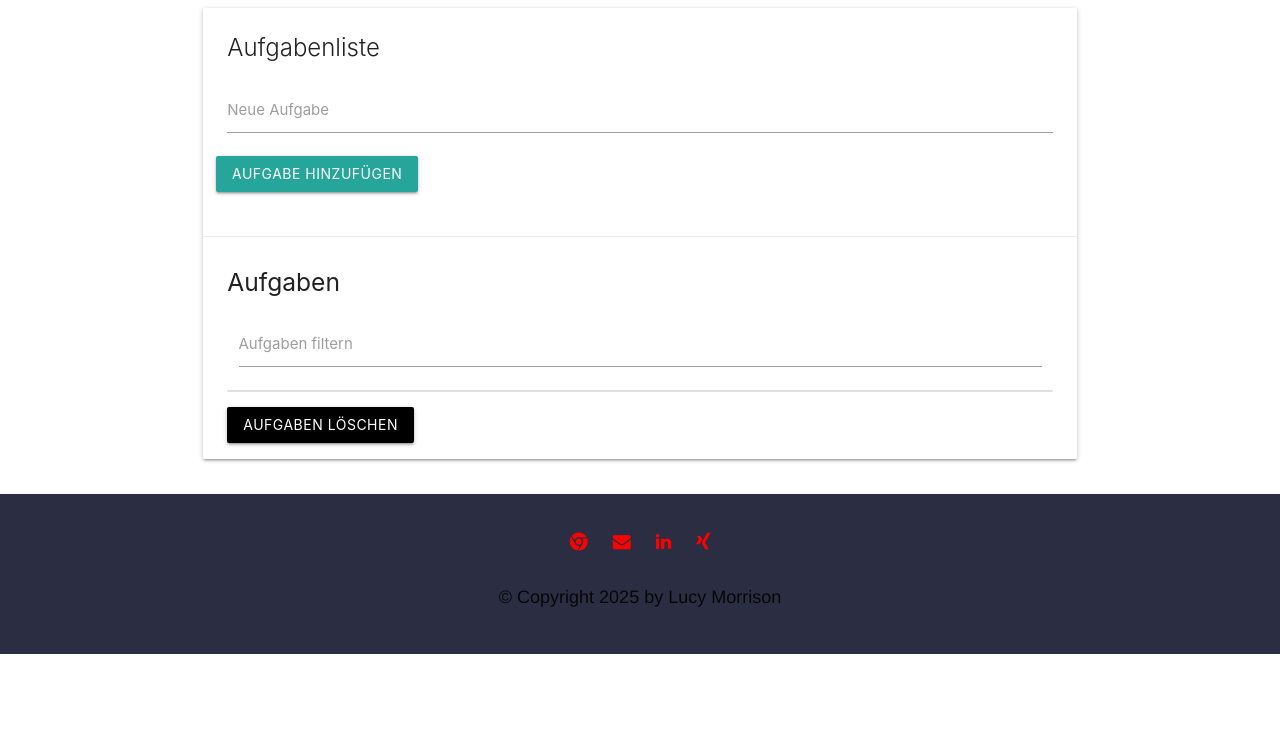
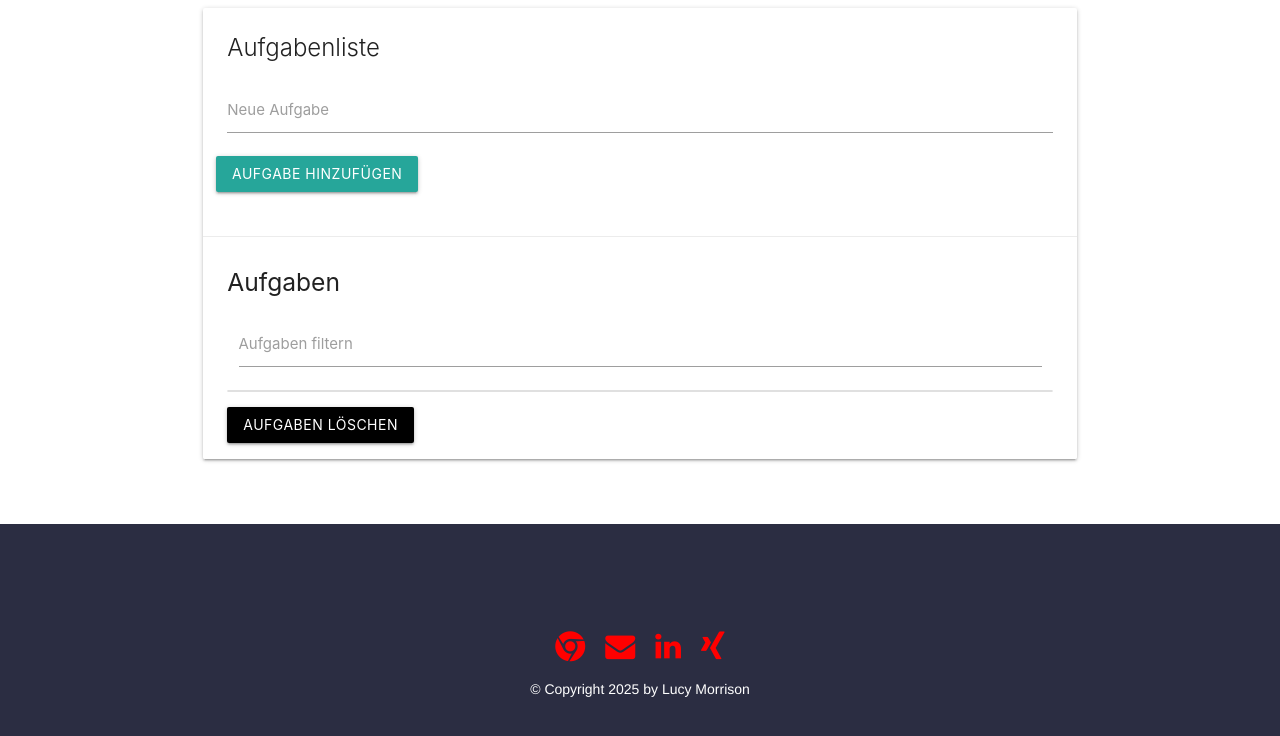
Before and after one commit to LucyMorrisonRepo/AufgabenlisteApp, a plain HTML site: page index.html in a window 1280 px wide. Drawn offline with nearby package versions, Linux system fonts and the light colour scheme.

Commit message:
improved styling

```diff
--- a/app.js
+++ b/app.js
@@ -54,7 +54,7 @@ function getTasks(){
 //add task
 function addtask(e){
   if(taskInput.value === ''){
-    alert('Add a task');
+    alert('Aufgabe hinzufügen');
   }
     //create list element
     const li = document.createElement('li');
@@ -101,7 +101,7 @@ function storeTaskInLocalStorage(x){
 //remove task
 function removetask(e){
   if(e.target.parentElement.classList.contains('delete-item')){
-    if(confirm('are you sure?')){
+    if(confirm('Sind Sie sicher?')){
     e.target.parentElement.parentElement.remove();
 
     //remove from local storage
--- a/index.html
+++ b/index.html
@@ -41,18 +41,15 @@
   </div>
 
   <div class="contact-info">
-    <a href="https://lucymorrison.vercel.app/" target="_blank"><i class="fa fa-chrome" aria-hidden="true"></i><span
-            class="sr-only">https://lucymorrison.vercel.app/</span></a>
-    <a href="mailto:lucymorrison45@gmail.com"><i class="fa fa-envelope" aria-hidden="true"></i>
-        <span class="sr-only">lucymorrison45@gmail.com</span></a>
-    <a href="https://www.linkedin.com/in/lucy-morrison-633920142/" target="_blank"><i class="fa fa-linkedin"
-            aria-hidden="true"></i>
-        <span class="sr-only">LinkedIn</span></a>
-    <a href="https://www.xing.com/profile/Lucy_Morrison096330" target="_blank"><i class="fa fa-xing"
-            aria-hidden="true"></i>
-        <span class="sr-only">Xing</span></a>
-    <p>&copy Copyright 2025 by Lucy Morrison</p>
-</div>
+    <div class="contact-links">
+      <a href="https://lucymorrison.vercel.app/" target="_blank"><i class="fa fa-chrome" aria-hidden="true"></i></a>
+      <a href="mailto:lucymorrison45@gmail.com"><i class="fa fa-envelope" aria-hidden="true"></i></a>
+      <a href="https://www.linkedin.com/in/lucy-morrison-633920142/" target="_blank"><i class="fa fa-linkedin" aria-hidden="true"></i></a>
+      <a href="https://www.xing.com/profile/Lucy_Morrison096330" target="_blank"><i class="fa fa-xing" aria-hidden="true"></i></a>
+    </div>
+    <p>&copy; Copyright 2025 by Lucy Morrison</p>
+  </div>
+
 
 
   <script
--- a/style.css
+++ b/style.css
@@ -1,21 +1,47 @@
-.contact-info{
-  text-align: center;
-  padding: 25px;
+html,
+body {
+  height: 100%;
+  margin: 0;
+}
+
+.container {
+  min-height: calc(100% - 60px);
+  /* Allow space for contact-info */
+}
+
+.contact-info {
   background: #2B2D42;
   font-family: 'Source Sans Pro', 'Helvetica', Arial, sans-serif;
-	font-size: 18px;
-	line-height: 1.5;
+  font-size: 30px;
+  line-height: 1.5;
+
+  position: fixed;
+  bottom: 0;
+  left: 0;
+  width: 100%;
+  padding: 100px 0;
+  text-align: center;
 }
 
-.contact-info a{
-  padding: 10px;
-  display: inline-block;
+.contact-links {
+  display: flex;
+  justify-content: center;
+  align-items: center;
+  gap: 20px;
 }
 
-a{
+.contact-info p {
+  color: white;
+  font-size: 14px;
+  margin: 0;
+  padding-top: 10px;
+  /* Adds space between the links and the copyright text */
+}
+
+a {
   color: red;
 }
 
-a:hover{
+a:hover {
   text-decoration: none;
 }
```
